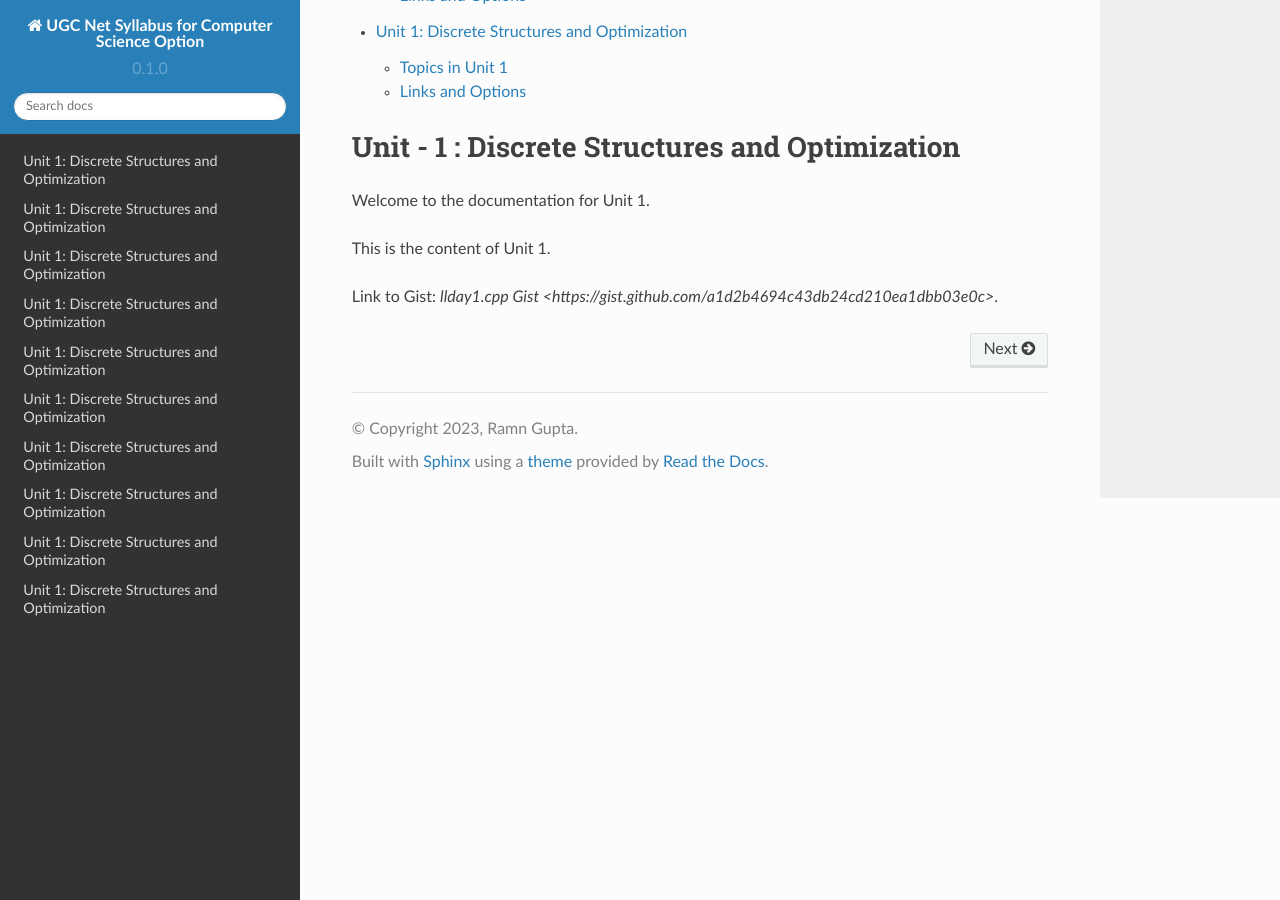
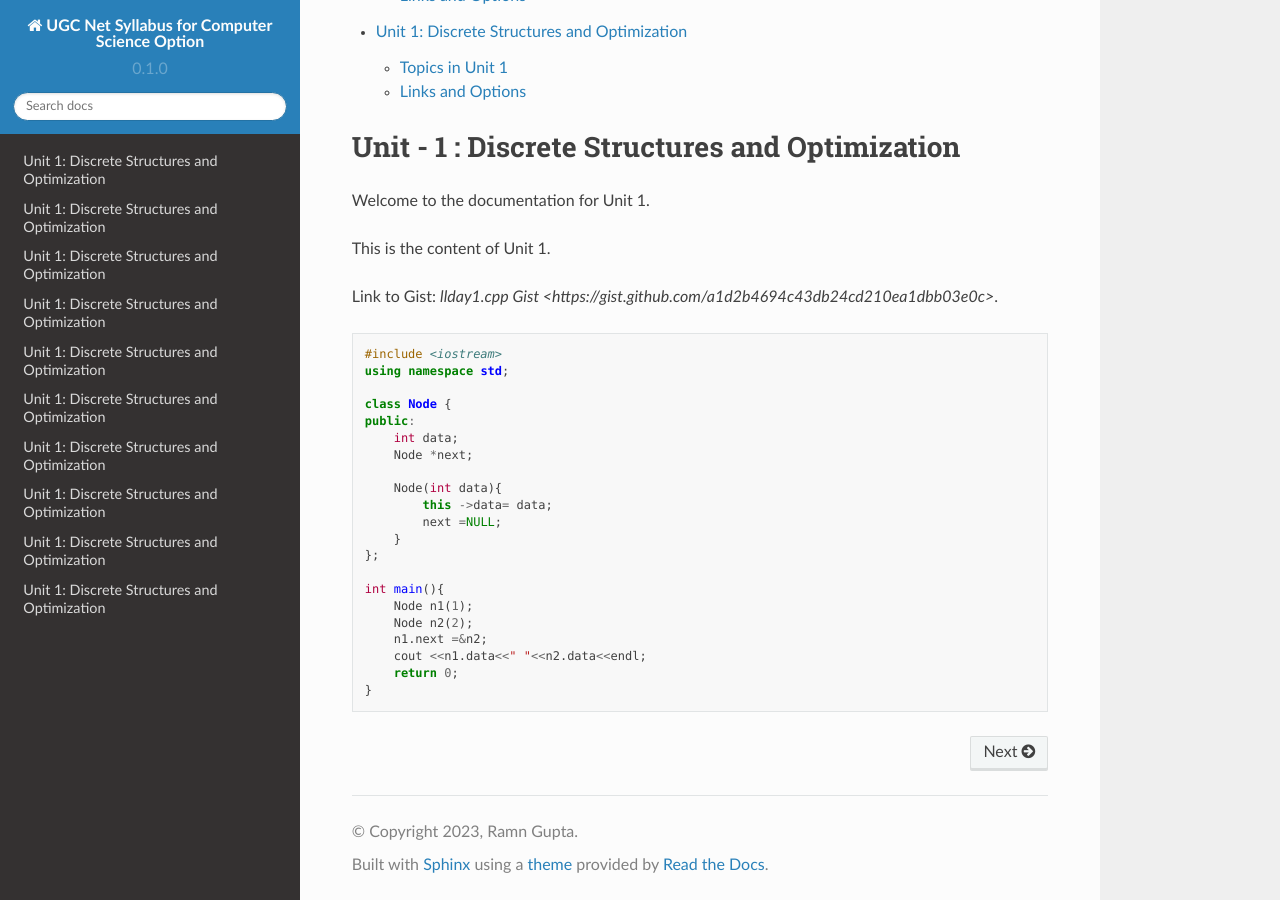
Before and after one commit to rioxraman/ugc_net_cse_syllabus, a Sphinx documentation site: the page built from docs/source/index.rst, in a window 1280 px wide and 900 px high, scrolled down 1471 px. Built offline with Sphinx 7.4.7 and the Read the Docs theme 2.0.0, drawn with Linux system fonts in a browser that asks for light colours; pages that are not in the unit, such as notebooks, are missing from menus.

Commit message:
second commit

```diff
--- a/docs/source/index.rst
+++ b/docs/source/index.rst
@@ -38,6 +38,30 @@ This is the content of Unit 1.
 
 Link to Gist: `llday1.cpp Gist <https://gist.github.com/a1d2b4694c43db24cd210ea1dbb03e0c>`.
 
+.. code-block:: cpp
+
+    #include <iostream>
+    using namespace std;
+
+    class Node {
+    public:
+        int data;
+        Node *next;
+
+        Node(int data){
+            this ->data= data;
+            next =NULL;
+        }
+    };
+
+    int main(){
+        Node n1(1);
+        Node n2(2);
+        n1.next =&n2;
+        cout <<n1.data<<" "<<n2.data<<endl;
+        return 0;
+    }
+
 .. toctree::
    :hidden:
 
```
